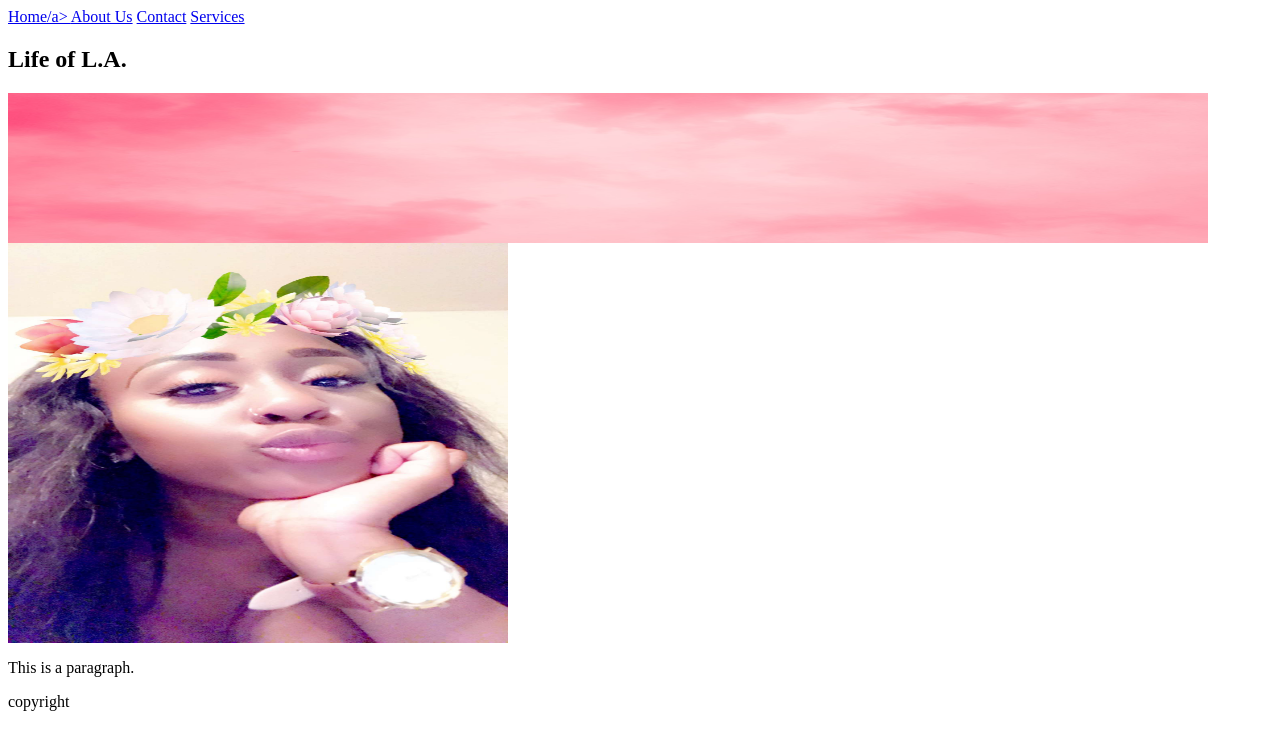
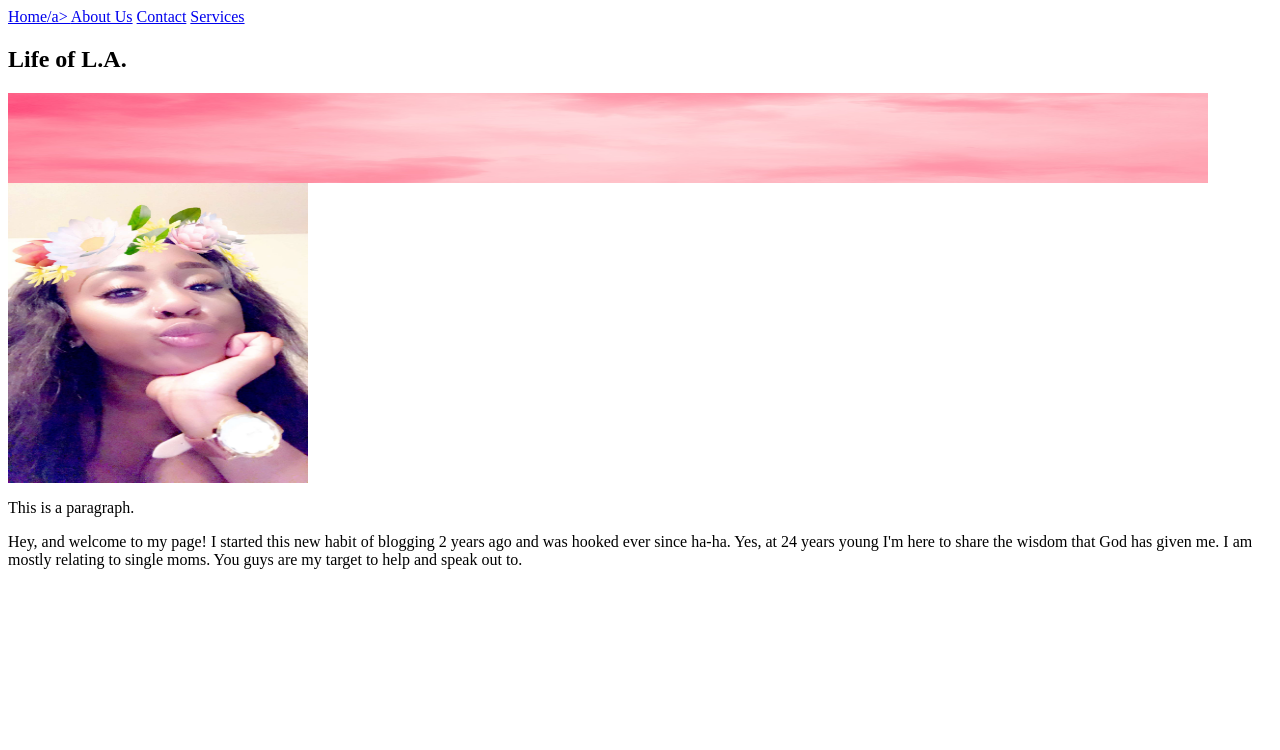
Before and after one commit to LoganArmes/Life-of-L.A., a plain HTML site: page index.html in a window 1280 px wide. Drawn offline with Linux system fonts and the light colour scheme.

Commit message:
first paragraph

```diff
--- a/index.html
+++ b/index.html
@@ -12,12 +12,15 @@
 <header>
 <section>
 <h1>Life of L.A.</h1>
-<img src="images/PinkFog.jpg"width="1200"height="150">
-<img src="images/Selfie.jpg"width="500"height="400">
+<img src="images/PinkFog.jpg"width="1200"height="90">
+<img src="images/Selfie.jpg"width="300"height="300">
 <p>This is a paragraph.</p>
 </section>
 <footer>
-<p>copyright</p>
+<p>Hey, and welcome to my page! I started this new habit of blogging 2 years ago and was
+hooked ever since ha-ha. Yes, at 24 years young I'm here to share the wisdom that God has
+given me. I am mostly relating to single moms. You guys are my target to help and speak
+out to.</p>
 </footer>
 </body>
 </html>
```
Also changed, not shown: css/styles.css (added), 1 other file.
